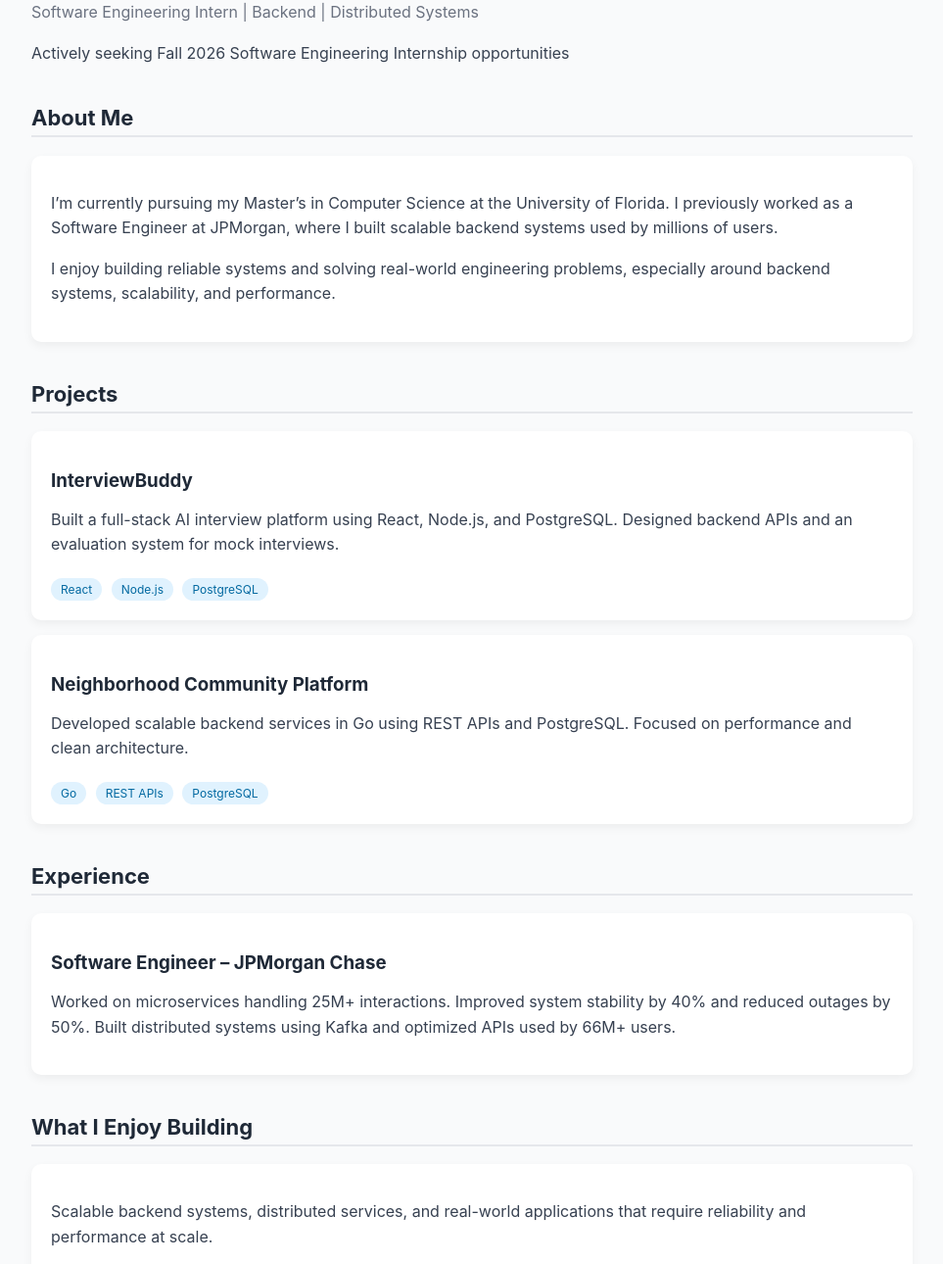
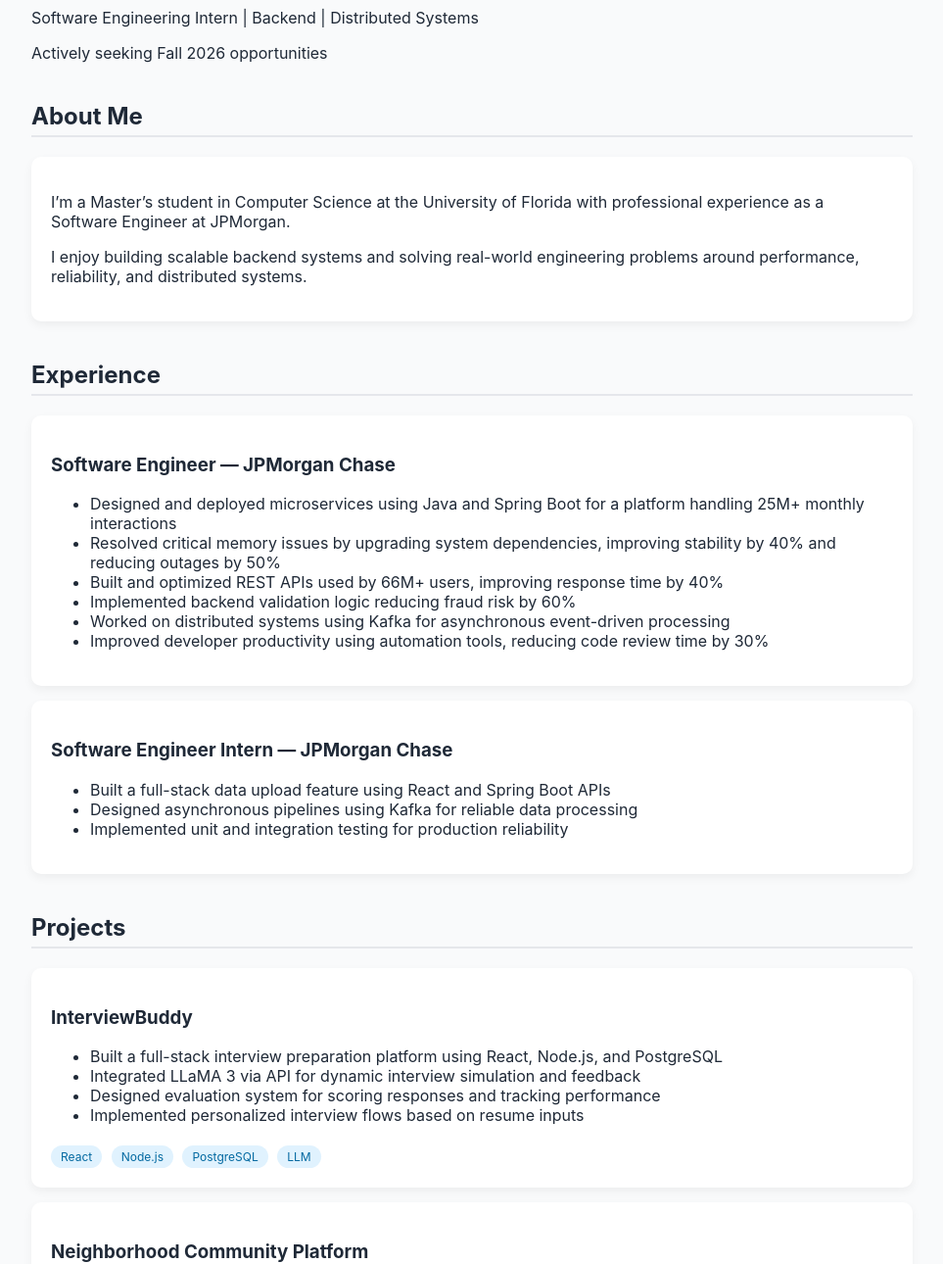
Before and after one commit to bindhusreereddy/bindhusreereddy.github.io, a plain HTML site: page index.html in a window 1280 px wide. Shown: the part 124-1414 px from the top of the page at 98% size, without its empty margins (158-1121 px from the left). Drawn offline with Linux system fonts and the light colour scheme.

Commit message:
Update index.html with content and style adjustments
Refactor HTML structure and improve content clarity.

```diff
--- a/index.html
+++ b/index.html
@@ -18,25 +18,19 @@
       padding: 40px 20px;
     }
 
-    h1 {
-      font-size: 36px;
-      margin-bottom: 5px;
-    }
-
+    h1 { font-size: 36px; }
     h2 {
       margin-top: 40px;
-      font-size: 22px;
       border-bottom: 2px solid #e5e7eb;
       padding-bottom: 5px;
     }
 
-    h3 {
-      margin-bottom: 5px;
-    }
-
-    p {
-      line-height: 1.6;
-      color: #374151;
+    .card {
+      background: white;
+      padding: 20px;
+      margin-top: 15px;
+      border-radius: 10px;
+      box-shadow: 0 4px 10px rgba(0,0,0,0.05);
     }
 
     .tag {
@@ -49,14 +43,6 @@
       margin: 5px 5px 0 0;
     }
 
-    .card {
-      background: white;
-      padding: 20px;
-      margin-top: 15px;
-      border-radius: 10px;
-      box-shadow: 0 4px 10px rgba(0,0,0,0.05);
-    }
-
     .links a {
       text-decoration: none;
       color: white;
@@ -64,66 +50,78 @@
       padding: 10px 15px;
       border-radius: 6px;
       margin-right: 10px;
-      font-size: 14px;
-    }
-
-    .links a:hover {
-      background: #1d4ed8;
-    }
-
-    .header {
-      margin-bottom: 20px;
-    }
-
-    .subtitle {
-      color: #6b7280;
-      margin-bottom: 10px;
     }
   </style>
 </head>
 
 <body>
-
 <div class="container">
 
-  <div class="header">
 <h1>Bindhu Sree Reddy</h1>
-    <p class="subtitle">Software Engineering Intern | Backend | Distributed Systems</p>
-    <p>Actively seeking Fall 2026 Software Engineering Internship opportunities</p>
-  </div>
+<p>Software Engineering Intern | Backend | Distributed Systems</p>
+<p>Actively seeking Fall 2026 opportunities</p>
 
+<!-- ABOUT -->
 <h2>About Me</h2>
 <div class="card">
 <p>
-      I’m currently pursuing my Master’s in Computer Science at the University of Florida.
-      I previously worked as a Software Engineer at JPMorgan, where I built scalable backend systems used by millions of users.
+I’m a Master’s student in Computer Science at the University of Florida with professional experience as a Software Engineer at JPMorgan.
 </p>
 <p>
-      I enjoy building reliable systems and solving real-world engineering problems, especially around backend systems, scalability, and performance.
+I enjoy building scalable backend systems and solving real-world engineering problems around performance, reliability, and distributed systems.
 </p>
 </div>
 
+<!-- EXPERIENCE -->
+<h2>Experience</h2>
+
+<div class="card">
+<h3>Software Engineer — JPMorgan Chase</h3>
+<ul>
+<li>Designed and deployed microservices using Java and Spring Boot for a platform handling 25M+ monthly interactions</li>
+<li>Resolved critical memory issues by upgrading system dependencies, improving stability by 40% and reducing outages by 50%</li>
+<li>Built and optimized REST APIs used by 66M+ users, improving response time by 40%</li>
+<li>Implemented backend validation logic reducing fraud risk by 60%</li>
+<li>Worked on distributed systems using Kafka for asynchronous event-driven processing</li>
+<li>Improved developer productivity using automation tools, reducing code review time by 30%</li>
+</ul>
+</div>
+
+<div class="card">
+<h3>Software Engineer Intern — JPMorgan Chase</h3>
+<ul>
+<li>Built a full-stack data upload feature using React and Spring Boot APIs</li>
+<li>Designed asynchronous pipelines using Kafka for reliable data processing</li>
+<li>Implemented unit and integration testing for production reliability</li>
+</ul>
+</div>
+
+<!-- PROJECTS -->
 <h2>Projects</h2>
 
 <div class="card">
 <h3>InterviewBuddy</h3>
-    <p>
-      Built a full-stack AI interview platform using React, Node.js, and PostgreSQL.
-      Designed backend APIs and an evaluation system for mock interviews.
-    </p>
+<ul>
+<li>Built a full-stack interview preparation platform using React, Node.js, and PostgreSQL</li>
+<li>Integrated LLaMA 3 via API for dynamic interview simulation and feedback</li>
+<li>Designed evaluation system for scoring responses and tracking performance</li>
+<li>Implemented personalized interview flows based on resume inputs</li>
+</ul>
 <div>
 <span class="tag">React</span>
 <span class="tag">Node.js</span>
 <span class="tag">PostgreSQL</span>
+<span class="tag">LLM</span>
 </div>
 </div>
 
 <div class="card">
 <h3>Neighborhood Community Platform</h3>
-    <p>
-      Developed scalable backend services in Go using REST APIs and PostgreSQL.
-      Focused on performance and clean architecture.
-    </p>
+<ul>
+<li>Built scalable backend services in Go using REST APIs</li>
+<li>Designed layered architecture for clean service design</li>
+<li>Integrated PostgreSQL with optimized relational schema</li>
+</ul>
 <div>
 <span class="tag">Go</span>
 <span class="tag">REST APIs</span>
@@ -131,31 +129,36 @@
 </div>
 </div>
 
-  <h2>Experience</h2>
-
 <div class="card">
-    <h3>Software Engineer – JPMorgan Chase</h3>
-    <p>
-      Worked on microservices handling 25M+ interactions. Improved system stability by 40% and reduced outages by 50%.
-      Built distributed systems using Kafka and optimized APIs used by 66M+ users.
-    </p>
+<h3>Agro-Zone</h3>
+<ul>
+<li>Developed a full-stack e-commerce platform using PHP, JavaScript, and MySQL</li>
+<li>Implemented authentication, ordering, and payment workflows</li>
+<li>Enabled direct farmer-to-buyer transactions</li>
+</ul>
 </div>
 
-  <h2>What I Enjoy Building</h2>
+<!-- SKILLS -->
+<h2>Skills</h2>
 <div class="card">
-    <p>
-      Scalable backend systems, distributed services, and real-world applications that require reliability and performance at scale.
-    </p>
+<p><b>Languages:</b> Java, Python, Go, JavaScript, SQL</p>
+<p><b>Backend:</b> Spring Boot, Node.js, REST APIs, Microservices</p>
+<p><b>Systems:</b> Kafka, Distributed Systems</p>
+<p><b>Cloud:</b> AWS</p>
+<p><b>Databases:</b> PostgreSQL, MySQL</p>
 </div>
 
+<!-- ACHIEVEMENTS -->
 <h2>Achievements</h2>
 <div class="card">
 <p>
 AWS DeepRacer Global Top 8 Finalist<br>
-      2nd Place AWS GameDay at JPMorgan
+2nd Place AWS GameDay at JPMorgan<br>
+AWS Certified Developer Associate
 </p>
 </div>
 
+<!-- LINKS -->
 <h2>Links</h2>
 <div class="links">
 <a href="https://github.com/bindhusreereddy">GitHub</a>
@@ -163,6 +166,5 @@
 </div>
 
 </div>
-
 </body>
 </html>
```
Lines whose indentation alone changed are shown as unchanged.
